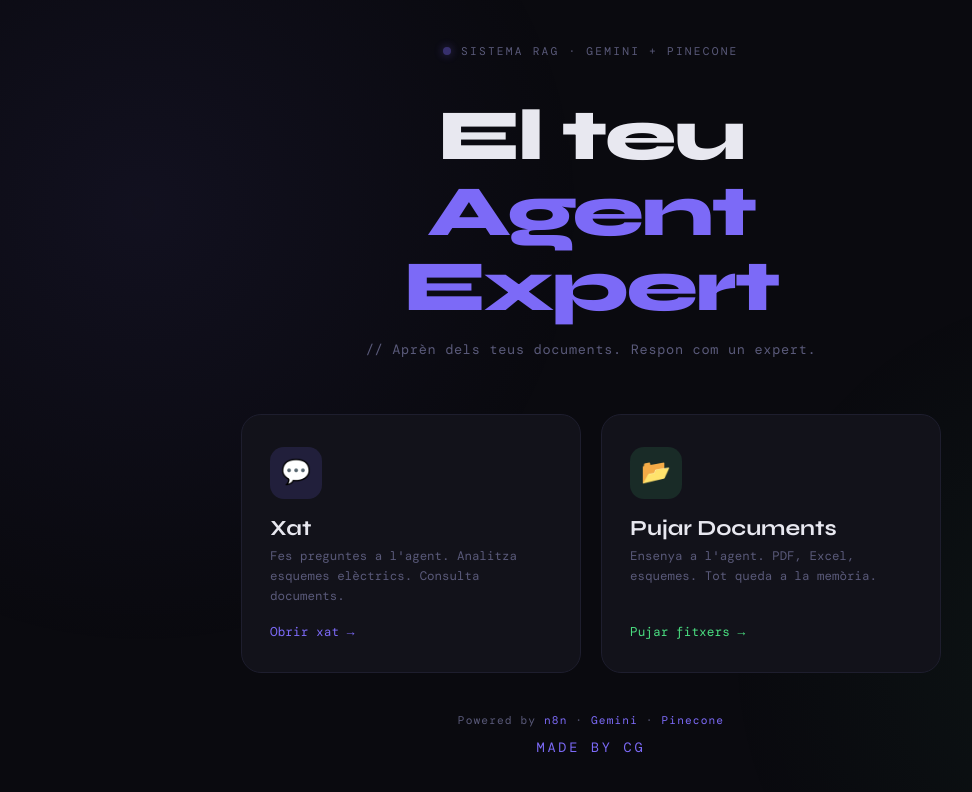
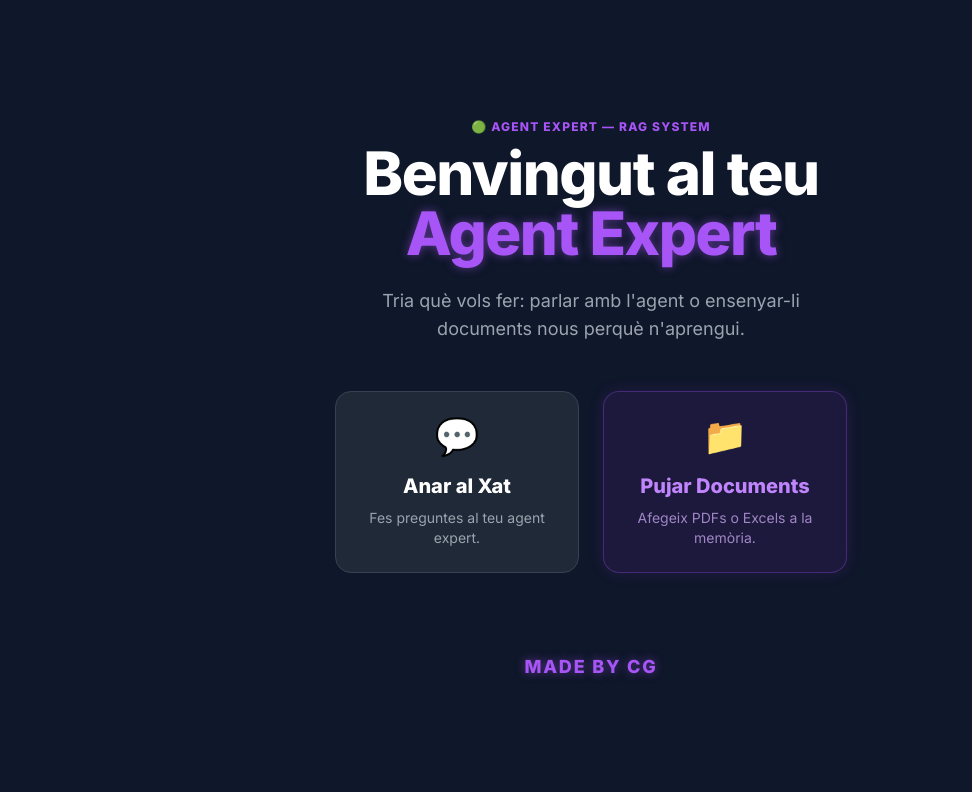
Before and after one commit to marticege-cg/agent-expert, a website: page index.html in a window 1280 px wide. Shown: the whole page, without its empty margins (49-1021 px from the left). Drawn offline with nearby package versions, Linux system fonts and the light colour scheme.

Commit message:
Update index.html

```diff
--- a/index.html
+++ b/index.html
@@ -3,293 +3,47 @@
 <head>
     <meta charset="UTF-8">
     <meta name="viewport" content="width=device-width, initial-scale=1.0">
-<title>Agent Expert</title>
+    <title>Agent Expert - Inici</title>
+    <script src="https://cdn.tailwindcss.com"></script>
     <style>
-  @import url('https://fonts.googleapis.com/css2?family=DM+Mono:wght@400;500&family=Syne:wght@400;600;700;800&display=swap');
-
-  :root {
-    --bg: #0a0a0f;
-    --surface: #12121a;
-    --border: #1e1e2e;
-    --accent: #7c6af7;
-    --accent2: #4ade80;
-    --text: #e8e8f0;
-    --muted: #5a5a7a;
-  }
-
-  * { margin: 0; padding: 0; box-sizing: border-box; }
-
-  body {
-    background: var(--bg);
-    color: var(--text);
-    font-family: 'Syne', sans-serif;
-    min-height: 100vh;
-    display: flex;
-    flex-direction: column;
-    align-items: center;
-    justify-content: center;
-    padding: 2rem;
-    overflow: hidden;
-  }
-
-  body::before {
-    content: '';
-    position: fixed;
-    top: -30%;
-    left: -20%;
-    width: 70vw;
-    height: 70vw;
-    background: radial-gradient(circle, rgba(124,106,247,0.07) 0%, transparent 70%);
-    pointer-events: none;
-  }
-  body::after {
-    content: '';
-    position: fixed;
-    bottom: -30%;
-    right: -20%;
-    width: 60vw;
-    height: 60vw;
-    background: radial-gradient(circle, rgba(74,222,128,0.05) 0%, transparent 70%);
-    pointer-events: none;
-  }
-
-  .container {
-    width: 100%;
-    max-width: 700px;
-    position: relative;
-    z-index: 1;
-    animation: fadeUp 0.8s ease both;
-  }
-
-  @keyframes fadeUp {
-    from { opacity: 0; transform: translateY(24px); }
-    to { opacity: 1; transform: translateY(0); }
-  }
-
-  .logo {
-    display: flex;
-    align-items: center;
-    gap: 0.6rem;
-    margin-bottom: 2.5rem;
-    justify-content: center;
-  }
-
-  .logo-dot {
-    width: 8px;
-    height: 8px;
-    background: var(--accent);
-    border-radius: 50%;
-    box-shadow: 0 0 10px var(--accent);
-    animation: pulse 2s ease-in-out infinite;
-  }
-
-  @keyframes pulse {
-    0%, 100% { opacity: 1; }
-    50% { opacity: 0.4; }
-  }
-
-  .logo-text {
-    font-family: 'DM Mono', monospace;
-    font-size: 0.7rem;
-    color: var(--muted);
-    letter-spacing: 0.2em;
-    text-transform: uppercase;
-  }
-
-  .hero {
-    text-align: center;
-    margin-bottom: 3.5rem;
-  }
-
-  h1 {
-    font-size: clamp(2.8rem, 7vw, 4.5rem);
-    font-weight: 800;
-    line-height: 1.05;
-    letter-spacing: -0.03em;
-    margin-bottom: 1rem;
-  }
-
-  h1 .accent { color: var(--accent); }
-
-  .tagline {
-    font-family: 'DM Mono', monospace;
-    font-size: 0.85rem;
-    color: var(--muted);
-    letter-spacing: 0.05em;
-  }
-
-  .cards {
-    display: grid;
-    grid-template-columns: 1fr 1fr;
-    gap: 1.25rem;
-  }
-
-  @media (max-width: 500px) {
-    .cards { grid-template-columns: 1fr; }
-  }
-
-  .card {
-    background: var(--surface);
-    border: 1.5px solid var(--border);
-    border-radius: 20px;
-    padding: 2rem 1.75rem;
-    text-decoration: none;
-    color: var(--text);
-    display: flex;
-    flex-direction: column;
-    gap: 1rem;
-    transition: all 0.25s ease;
-    position: relative;
-    overflow: hidden;
-    cursor: pointer;
-    animation: fadeUp 0.8s ease both;
-  }
-
-  .card:nth-child(1) { animation-delay: 0.1s; }
-  .card:nth-child(2) { animation-delay: 0.2s; }
-
-  .card::before {
-    content: '';
-    position: absolute;
-    inset: 0;
-    opacity: 0;
-    transition: opacity 0.3s;
-    border-radius: 20px;
-  }
-
-  .card.chat::before {
-    background: radial-gradient(circle at 30% 30%, rgba(124,106,247,0.12), transparent 70%);
-  }
-
-  .card.upload::before {
-    background: radial-gradient(circle at 30% 30%, rgba(74,222,128,0.1), transparent 70%);
-  }
-
-  .card:hover {
-    transform: translateY(-4px);
-  }
-
-  .card.chat:hover {
-    box-shadow: 0 16px 48px rgba(124,106,247,0.2);
-    border-color: rgba(124,106,247,0.4);
-  }
-
-  .card.upload:hover {
-    box-shadow: 0 16px 48px rgba(74,222,128,0.15);
-    border-color: rgba(74,222,128,0.4);
-  }
-
-  .card:hover::before { opacity: 1; }
-
-  .card-icon {
-    width: 52px;
-    height: 52px;
-    border-radius: 14px;
-    display: flex;
-    align-items: center;
-    justify-content: center;
-    font-size: 1.5rem;
-    position: relative;
-    z-index: 1;
-  }
-
-  .card.chat .card-icon { background: rgba(124,106,247,0.15); }
-  .card.upload .card-icon { background: rgba(74,222,128,0.12); }
-
-  .card-content { position: relative; z-index: 1; }
-
-  .card-title {
-    font-size: 1.35rem;
-    font-weight: 700;
-    margin-bottom: 0.4rem;
-  }
-
-  .card-desc {
-    font-family: 'DM Mono', monospace;
-    font-size: 0.78rem;
-    color: var(--muted);
-    line-height: 1.6;
-  }
-
-  .card-arrow {
-    margin-top: auto;
-    display: flex;
-    align-items: center;
-    gap: 0.5rem;
-    font-size: 0.8rem;
-    font-family: 'DM Mono', monospace;
-    position: relative;
-    z-index: 1;
-    transition: gap 0.2s;
-  }
-
-  .card.chat .card-arrow { color: var(--accent); }
-  .card.upload .card-arrow { color: var(--accent2); }
-  .card:hover .card-arrow { gap: 0.8rem; }
-
-  .footer {
-    text-align: center;
-    margin-top: 2.5rem;
-    font-family: 'DM Mono', monospace;
-    font-size: 0.7rem;
-    color: var(--muted);
-    letter-spacing: 0.1em;
-    animation: fadeUp 0.8s ease 0.3s both;
-  }
-
-  .footer span { color: var(--accent); }
-  .made-by {
-    text-align: center;
-    margin-top: 0.75rem;
-    font-family: 'DM Mono', monospace;
-    font-size: 0.85rem;
-    color: var(--accent);
-    letter-spacing: 0.2em;
-    text-transform: uppercase;
-    animation: fadeUp 0.8s ease 0.4s both;
-    opacity: 0.7;
-    transition: opacity 0.3s;
-  }
-  .made-by:hover { opacity: 1; }
+        @import url('https://fonts.googleapis.com/css2?family=Inter:wght@400;600;800&display=swap');
+        body { font-family: 'Inter', sans-serif; background-color: #0f172a; color: white; }
+        .glow-text { text-shadow: 0 0 10px rgba(168, 85, 247, 0.5); }
     </style>
 </head>
-<body>
+<body class="min-h-screen flex flex-col items-center justify-center p-6 text-center">
 
-<div class="container">
-  <div class="logo">
-    <div class="logo-dot"></div>
-    <span class="logo-text">Sistema RAG · Gemini + Pinecone</span>
+    <div class="mb-2 text-xs font-bold tracking-widest text-purple-500 uppercase">
+        🟢 Agent Expert — RAG System
     </div>
 
-  <div class="hero">
-    <h1>El teu<br><span class="accent">Agent Expert</span></h1>
-    <p class="tagline">// Aprèn dels teus documents. Respon com un expert.</p>
-  </div>
+    <h1 class="text-5xl md:text-6xl font-extrabold mb-6 tracking-tight">
+        Benvingut al teu <br>
+        <span class="text-purple-500 glow-text">Agent Expert</span>
+    </h1>
 
-  <div class="cards">
-    <a class="card chat" href="https://lobe-chat-production-8dbe.up.railway.app" target="_blank">
-      <div class="card-icon">💬</div>
-      <div class="card-content">
-        <div class="card-title">Xat</div>
-        <div class="card-desc">Fes preguntes a l'agent. Analitza esquemes elèctrics. Consulta documents.</div>
-      </div>
-      <div class="card-arrow">Obrir xat →</div>
+    <p class="text-gray-400 mb-12 text-lg max-w-md mx-auto">
+        Tria què vols fer: parlar amb l'agent o ensenyar-li documents nous perquè n'aprengui.
+    </p>
+
+    <div class="flex flex-col sm:flex-row gap-6 justify-center w-full max-w-lg mx-auto">
+        <a href="https://lobe-chat-production-8dbe.up.railway.app" target="_blank" class="flex-1 bg-gray-800 hover:bg-gray-700 border border-gray-700 hover:border-purple-500 rounded-2xl p-6 transition duration-300 group">
+            <div class="text-4xl mb-4 group-hover:scale-110 transition duration-300">💬</div>
+            <h2 class="text-xl font-bold mb-2 text-white">Anar al Xat</h2>
+            <p class="text-sm text-gray-400">Fes preguntes al teu agent expert.</p>
         </a>
 
-    <a class="card upload" href="upload.html">
-      <div class="card-icon">📂</div>
-      <div class="card-content">
-        <div class="card-title">Pujar Documents</div>
-        <div class="card-desc">Ensenya a l'agent. PDF, Excel, esquemes. Tot queda a la memòria.</div>
-      </div>
-      <div class="card-arrow">Pujar fitxers →</div>
+        <a href="upload.html" class="flex-1 bg-purple-600/10 hover:bg-purple-600/20 border border-purple-500/30 hover:border-purple-500 rounded-2xl p-6 transition duration-300 group shadow-[0_0_15px_rgba(147,51,234,0.15)] hover:shadow-[0_0_25px_rgba(147,51,234,0.4)]">
+            <div class="text-4xl mb-4 group-hover:scale-110 transition duration-300">📁</div>
+            <h2 class="text-xl font-bold mb-2 text-purple-400">Pujar Documents</h2>
+            <p class="text-sm text-purple-300/70">Afegeix PDFs o Excels a la memòria.</p>
         </a>
     </div>
 
-  <div class="footer">
-    Powered by <span>n8n</span> · <span>Gemini</span> · <span>Pinecone</span>
-  </div>
-  <div class="made-by">Made by CG</div>
+    <div class="mt-20 text-center">
+        <span class="text-purple-500 font-bold tracking-widest text-lg glow-text hover:text-purple-400 transition cursor-default">
+            MADE BY CG
+        </span>
     </div>
 
 </body>
```
Lines whose indentation alone changed are shown as unchanged.
